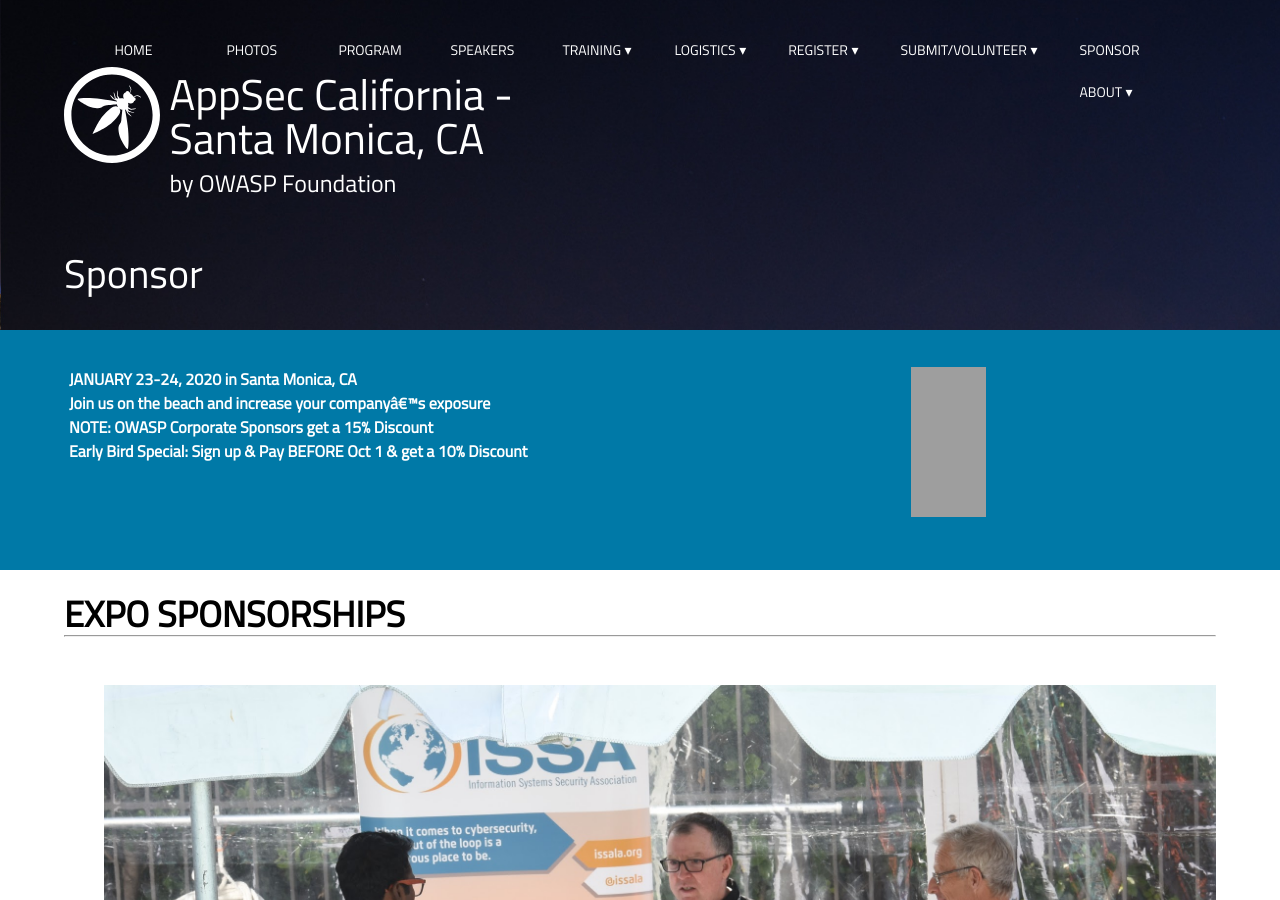
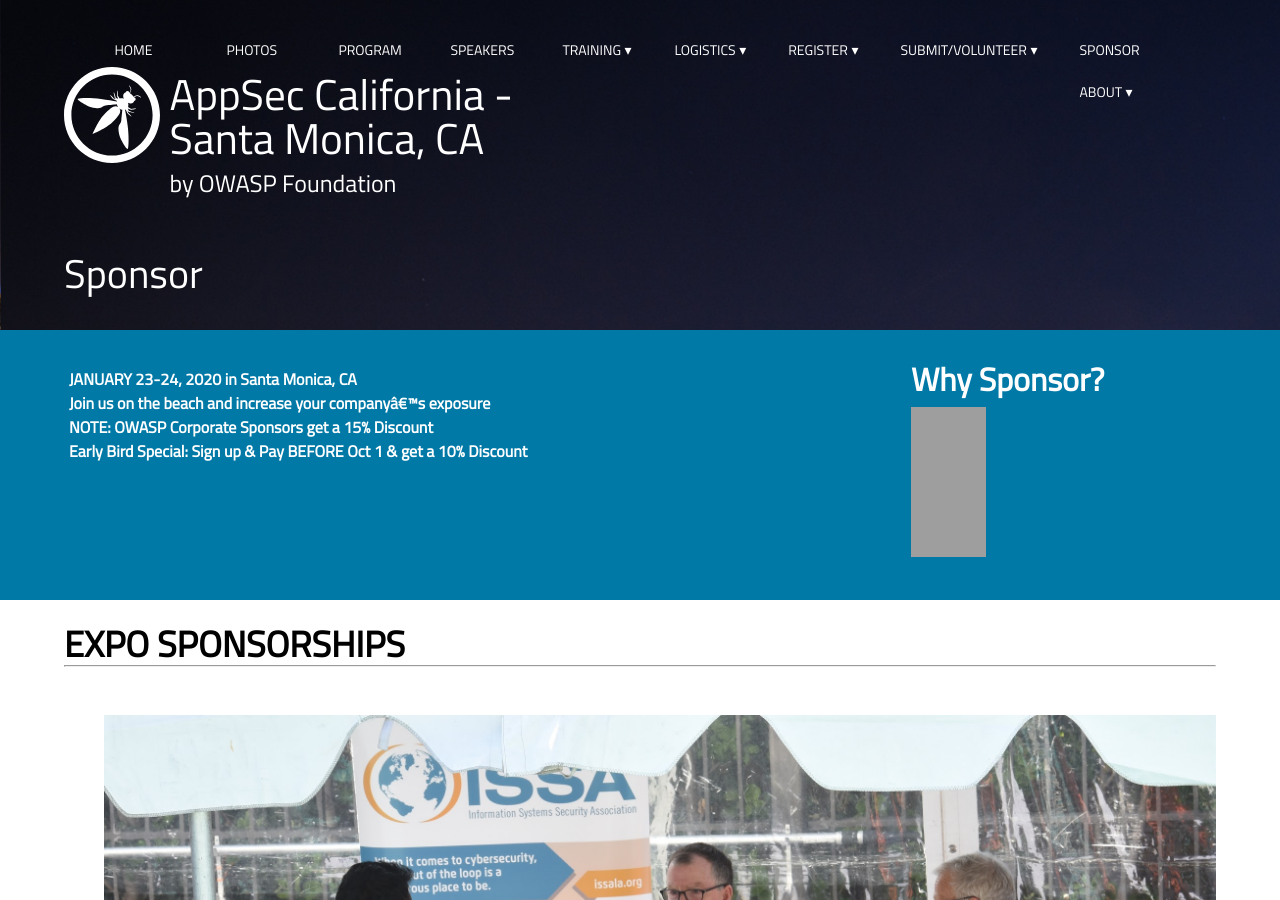
Before and after one commit to OWASP/2020-appseccalifornia, a Jekyll site: the page built from sponsors/index.html, in a window 1280 px wide and 900 px high, cut to the strip 0-900 px from the top of the window. Built offline with Jekyll 4.4.1, drawn with Linux system fonts in a browser that asks for light colours; some web fonts are replaced; comment, search, counter and statistics services are not loaded; grey boxes are pictures that could not be loaded.

```diff
--- a/sponsors/index.html
+++ b/sponsors/index.html
@@ -21,6 +21,7 @@
 </p>
 </div>
 <div class="column">
+<h2>Why Sponsor?</h2>
 <iframe width="25%" src="https://www.youtube.com/embed/TR6rqeL5Gpg" frameborder="0" allow="accelerometer; autoplay; encrypted-media; gyroscope; picture-in-picture" allowfullscreen></iframe>
 </div>
 </div>
```
